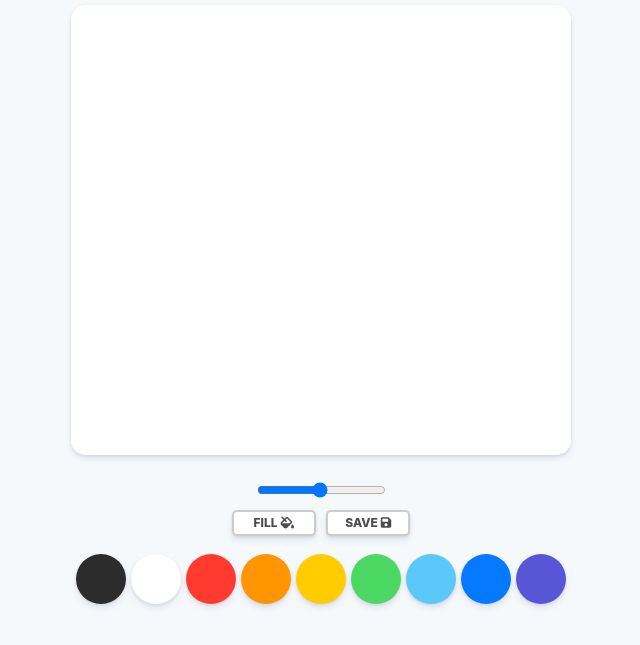
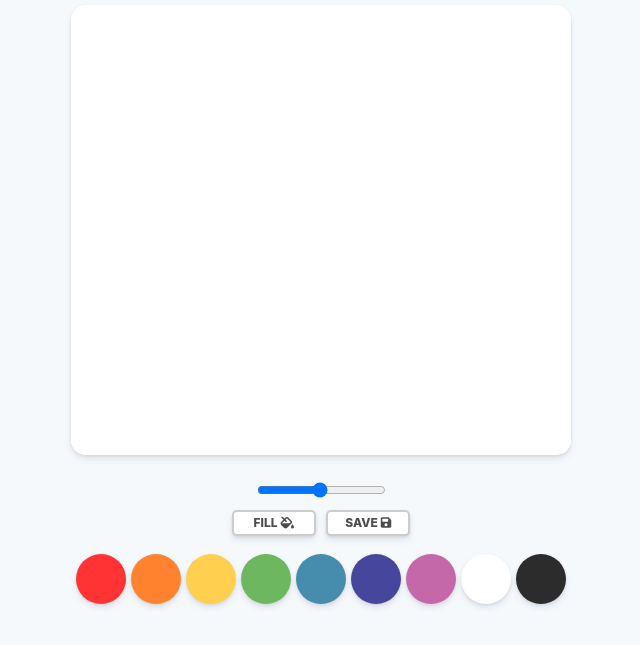
Before and after one commit to YeJinii/paintJS, a plain HTML site: page index.html in a window 1280 px wide. Shown: the part 95-740 px from the top of the page, without its empty margins (319-959 px from the left). Drawn offline with Linux system fonts and the light colour scheme.

Commit message:
really complete

```diff
--- a/index.html
+++ b/index.html
@@ -5,6 +5,11 @@
     <meta http-equiv="X-UA-Compatible" content="IE=edge" />
     <meta name="viewport" content="width=device-width, initial-scale=1.0" />
     <link rel="stylesheet" href="styles.css" />
+    <link
+      rel="shortcut icon"
+      type="image/x-icon"
+      href="https://genfavicon.com/tmp/icon_38956a92956e5016d63ee1d11772a38b.ico"
+    />
     <title>PaintJS</title>
   </head>
   <body>
@@ -32,39 +37,39 @@
       <div class="controls__colors" id="jsColors">
         <div
           class="controls__color jsColor"
-          style="background-color: #2c2c2c"
+          style="background-color: #ff3333"
         ></div>
         <div
           class="controls__color jsColor"
-          style="background-color: white"
+          style="background-color: rgb(255, 130, 47)"
         ></div>
         <div
           class="controls__color jsColor"
-          style="background-color: #ff3b30"
+          style="background-color: #ffd050"
         ></div>
         <div
           class="controls__color jsColor"
-          style="background-color: #ff9500"
+          style="background-color: #6db85e"
         ></div>
         <div
           class="controls__color jsColor"
-          style="background-color: #ffcc00"
+          style="background-color: #458cad"
         ></div>
         <div
           class="controls__color jsColor"
-          style="background-color: #4cd963"
+          style="background-color: #45469c"
         ></div>
         <div
           class="controls__color jsColor"
-          style="background-color: #5ac8fa"
+          style="background-color: #c568a9"
         ></div>
         <div
           class="controls__color jsColor"
-          style="background-color: #0579ff"
+          style="background-color: #ffffff"
         ></div>
         <div
           class="controls__color jsColor"
-          style="background-color: #5856d6"
+          style="background-color: #2c2c2c"
         ></div>
       </div>
     </div>
```
Also changed, not shown: pen.png (deleted), result-img.PNG (added), 2 other files.
